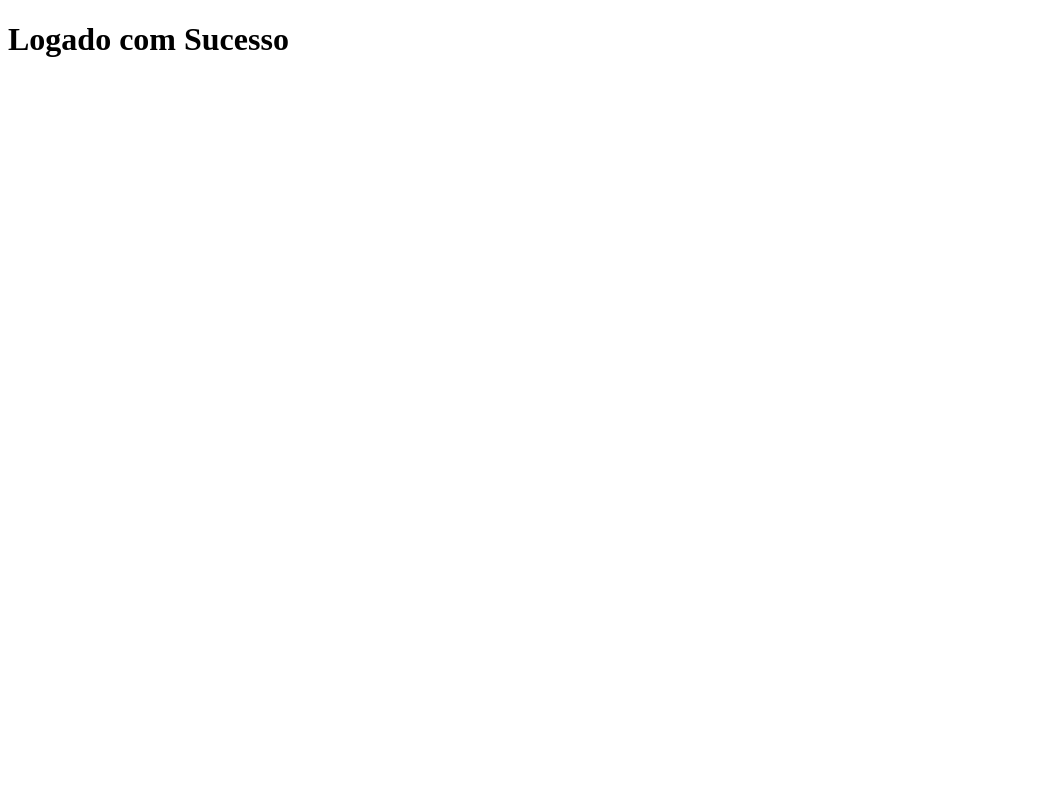
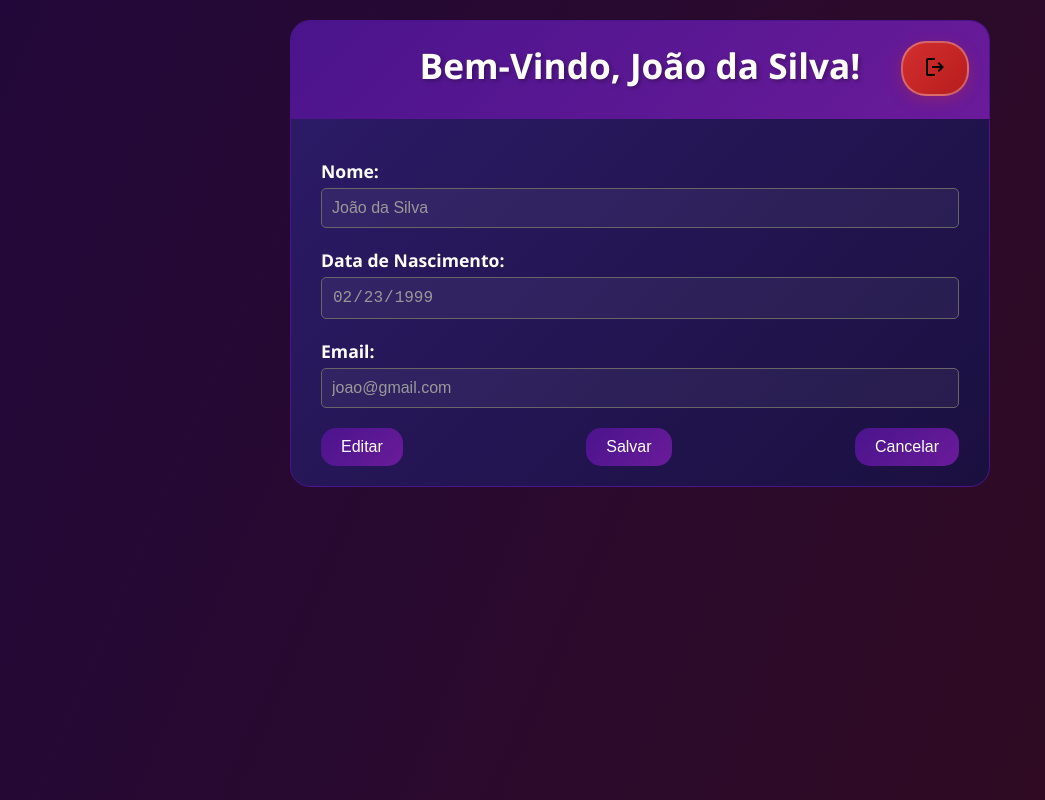
Before and after one commit to hbCosta/sistema-login, a website: page views/dashboard.html in a window 1280 px wide. Shown: the whole page, without its empty margins (0-1045 px from the left). Drawn offline with nearby package versions, Linux system fonts and the light colour scheme.

Commit message:
Atualização da página do dashboard: adição de estilos, estruturação do layout e inclusão de um formulário com informações do usuário, além de botões para editar, salvar e cancelar.

```diff
--- /dev/null
+++ b/assets/css/pages/dashboard.css
@@ -0,0 +1,130 @@
+*{
+    margin: 0;
+    padding: 0;
+    box-sizing: border-box;
+}
+
+body{
+    font-family:'Segoe UI', Tahoma, Geneva, Verdana, sans-serif;
+    background: linear-gradient(113deg, #22083a, #320b1f);
+    min-height: 100vh;
+    padding: 20px;
+}
+
+.container{
+    max-width: 700px;
+    margin: 0 auto;
+    background: linear-gradient(135deg, #2d1b69 0%, #1a103f 100%);
+    box-shadow: 0 20 40px rgba(0, 0, 0, 0.3);
+    border-radius: 20px;
+    overflow: hidden;
+    border: 1px solid #4a148c;
+}
+
+.header{
+    background: linear-gradient(135deg, #4a148c 0%, #6a1b9a 100%);
+    color: white;
+    padding: 20px;
+    text-align: center;
+    position: relative;
+}
+
+.header h1{
+    font-size: 2.2rem;
+    font-weight: 600;
+    margin-bottom: 10px;
+    text-shadow: 2px 2px 4px rgba(0, 0, 0, 0.3);
+}
+.header .btn-danger {
+    position: absolute;
+    top: 20px;
+    right: 20px;
+    background: linear-gradient(135deg, #d32f2f 0%, #b71c1c 100%);
+    border: 2px solid rgba(255, 255, 255, 0.3);
+    border-radius: 25px;
+    padding: 12px 20px;
+    font-weight: 600;
+    letter-spacing: 1px;
+    font-size: 14px;
+    transition: all 0.3s ease;
+    box-shadow: 0 4px 15px rgba(211, 47, 47, 0.3);
+}
+.header .btn-danger:hover {
+    background: linear-gradient(135deg, #b71c1c 0%, #8e0000 100%);
+    transform: translateY(-3px);
+    box-shadow: 0 8px 25px rgba(211, 47, 47, 0.5);
+    border-color: rgba(255, 255, 255, 0.5);
+}
+
+
+.user-form{
+    padding: 40px 30px 20px;
+}
+
+.form-group{
+    margin-bottom: 20px;
+    position: relative;
+}
+.form-group label{
+    display: block;
+    margin-bottom: 5px;
+    color: #fff;
+    font-size: 1.1rem;
+    font-weight: bold;
+}
+
+.form-group input {
+    width: 100%;
+    padding: 10px;
+    border: 1px solid #ccc;
+    border-radius: 5px;
+    background: rgba(255, 255, 255, 0.1);
+    color: #fff;
+    font-size: 1rem;
+    transition: all 0.3s ease;
+    cursor: text;
+    outline: none;
+}
+
+/* Hover NOS INPUTS DESABILITADOS - sem efeito */
+.form-group input:disabled:hover {
+    border-color: #ccc;
+    box-shadow: none;
+    background: rgba(255, 255, 255, 0.1);
+    cursor: not-allowed;
+}
+
+/* Hover nos inputs habilitados - COM efeito */
+.form-group input:enabled:hover {
+    border-color: #6a1b9a;
+    box-shadow: 0 0 10px rgba(106, 27, 154, 0.3);
+}
+
+/* Estilo para inputs desabilitados */
+.form-group input:disabled {
+    background: rgba(255, 255, 255, 0.05);
+    color: #999;
+    cursor: not-allowed;
+    border-color: #666;
+}
+.actions{
+    display: flex;
+    justify-content: space-between;
+}
+
+button[type="button"]{
+    background: linear-gradient(135deg, #4a148c 0%, #6a1b9a 100%);
+    border: none;
+    color: #fff;
+    padding: 10px 20px;
+    border-radius: 15px;
+    font-size: 1rem;
+    cursor: pointer;
+    transition: all 0.3s ease;
+}
+
+button[type="button"]:hover{
+    background: linear-gradient(135deg, #6a1b9a 0%, #4a148c 100%);
+    transform: translateY(-3px);
+    box-shadow: 0 8px 25px rgba(74, 20, 140, 0.5);
+}
--- a/views/dashboard.html
+++ b/views/dashboard.html
@@ -4,10 +4,41 @@
 <head>
     <meta charset="UTF-8">
     <meta name="viewport" content="width=device-width, initial-scale=1.0">
-    <title>Document</title>
+    <link rel="stylesheet" href="../assets/css/pages/dashboard.css">
+    <link rel="stylesheet" href="https://fonts.googleapis.com/css2?family=Material+Symbols+Outlined:opsz,wght,FILL,GRAD@20..48,100..700,0..1,-50..200&icon_names=logout" />
+
+    <title>Dashboard</title>
 </head>
 <body>
-    <h1>Logado com Sucesso</h1>
+    <div class="container">
+        <div class="header">
+            <h1>Bem-Vindo, <span class="nome-usuario">João da Silva</span>!</h1>
+            <button class="btn btn-danger" onclick="logout()">
+                <span class="material-symbols-outlined">logout</span>
+            </button>
+        </div><!-- header -->
+        <form id="useForm" class="user-form">
+            <div class="form-group">
+                <label for="nome">Nome:</label>
+                <input type="text" id="nome" name="nome" value="João da Silva" disabled>
+            </div><!--form-group-->
+            <div class="form-group">
+                <label for="nascimento">Data de Nascimento:</label>
+                <input type="date" id="nascimento" name="nascimento" value="1999-02-23" disabled>
+            </div><!--form-group-->
+            <div class="form-group">
+                <label for="email">Email:</label>
+                <input type="email" id="email" name="email" value="joao@gmail.com" disabled>
+            </div>
 
+            <div class="actions">
+                <button type="button" class="btn-primary" id="btn-editar" onclick="editar()">Editar</button>
+                <button type="button" class="btn-success" id="btn-salvar" onclick="salvar()">Salvar</button>
+                <button type="button" class="btn-cancel" id="btn-cancelar" onclick="cancelar()">Cancelar</button>
+
+            </div>
+        </form>
+    </div>
+    <script src="../assets/js/dashboard.js"></script>
 </body>
 </html>
```
